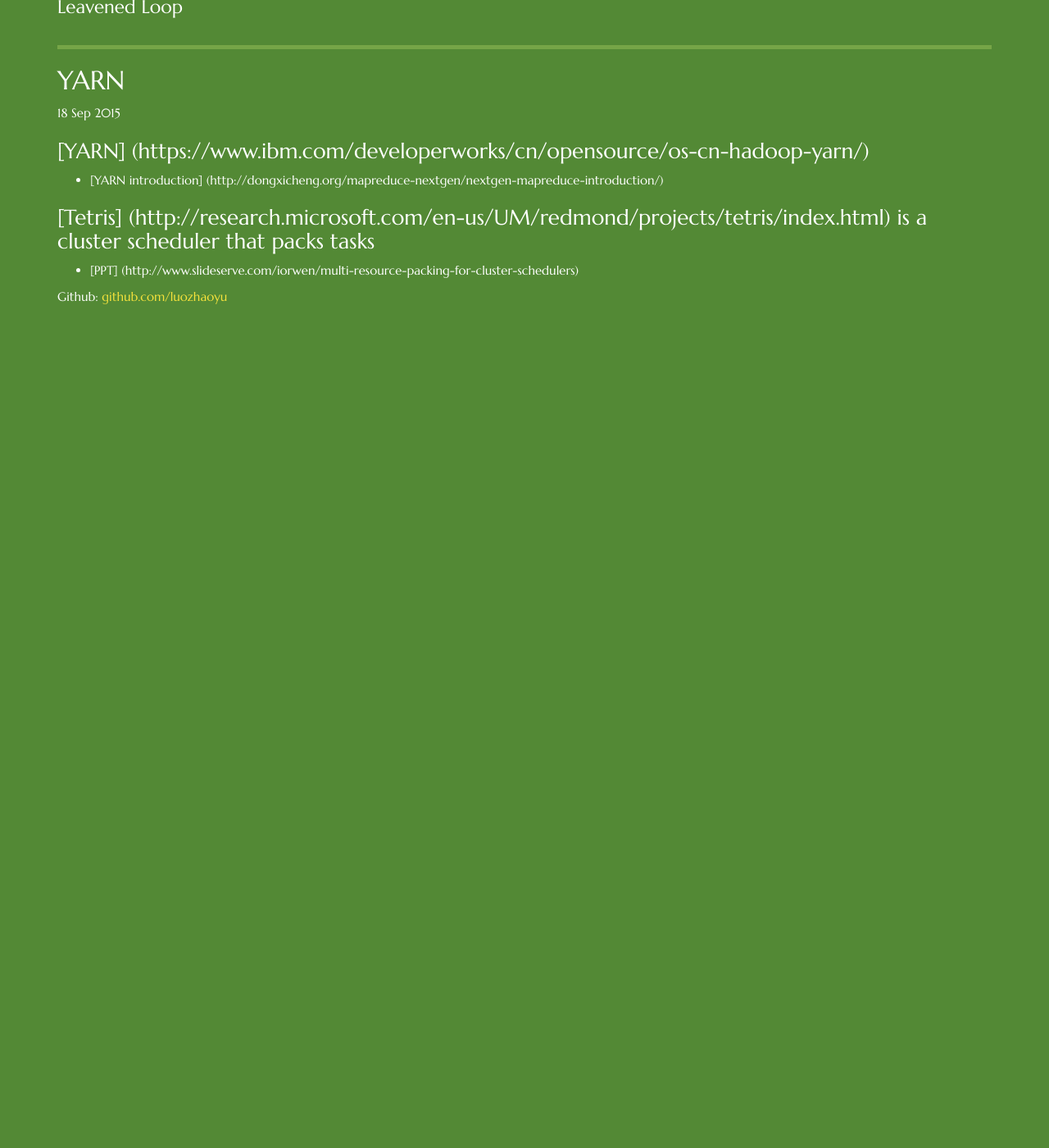
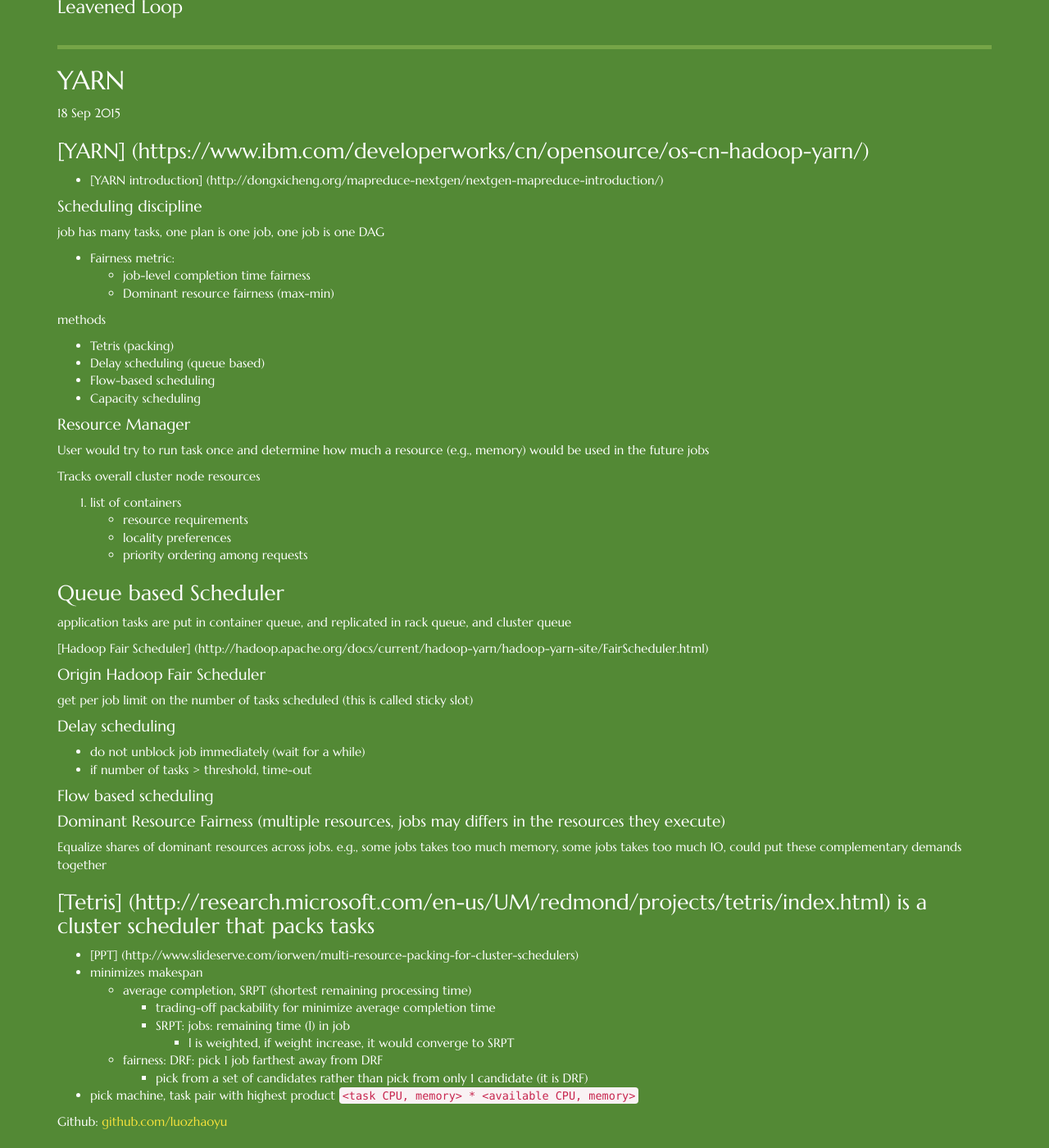
Before and after one commit to luozhaoyu/luozhaoyu.github.io, a Jekyll site: the page built from _posts/2015-09-18-YARN.md, in a window 1280 px wide and 1400 px high, scrolled down 154 px. Shown: the whole window at 82% size. Built offline with Jekyll 4.4.1, drawn with Linux system fonts in a browser that asks for light colours; nearby versions of some CDN libraries; Markdown is read by kramdown in place of the engine named in the settings; before the commit the page ends 900 px from its top, so only the background shows below that.

Commit message:
finish yarn

```diff
--- a/_posts/2015-09-18-YARN.md
+++ b/_posts/2015-09-18-YARN.md
@@ -6,5 +6,54 @@
 ### [YARN] (https://www.ibm.com/developerworks/cn/opensource/os-cn-hadoop-yarn/)
 * [YARN introduction] (http://dongxicheng.org/mapreduce-nextgen/nextgen-mapreduce-introduction/)
 
+#### Scheduling discipline
+job has many tasks, one plan is one job, one job is one DAG
+
+* Fairness metric:
+    * job-level completion time fairness
+    * Dominant resource fairness (max-min)
+
+methods
+
+* Tetris (packing)
+* Delay scheduling (queue based)
+* Flow-based scheduling
+* Capacity scheduling
+
+#### Resource Manager
+User would try to run task once and determine how much a resource (e.g., memory) would be used in the future jobs
+
+Tracks overall cluster node resources
+
+1. list of containers
+- resource requirements
+- locality preferences
+- priority ordering among requests
+
+### Queue based Scheduler
+application tasks are put in container queue, and replicated in rack queue, and cluster queue
+
+[Hadoop Fair Scheduler] (http://hadoop.apache.org/docs/current/hadoop-yarn/hadoop-yarn-site/FairScheduler.html)
+
+#### Origin Hadoop Fair Scheduler
+get per job limit on the number of tasks scheduled (this is called sticky slot)
+
+#### Delay scheduling
+* do not unblock job immediately (wait for a while)
+* if number of tasks > threshold, time-out
+
+#### Flow based scheduling
+
+#### Dominant Resource Fairness (multiple resources, jobs may differs in the resources they execute)
+Equalize shares of dominant resources across jobs. e.g., some jobs takes too much memory, some jobs takes too much IO, could put these complementary demands together
+
 ### [Tetris] (http://research.microsoft.com/en-us/UM/redmond/projects/tetris/index.html) is a cluster scheduler that packs tasks
 * [PPT] (http://www.slideserve.com/iorwen/multi-resource-packing-for-cluster-schedulers)
+* minimizes makespan
+    * average completion, SRPT (shortest remaining processing time)
+        * trading-off packability for minimize average completion time
+        * SRPT: jobs: remaining time (l) in job
+            * l is weighted, if weight increase, it would converge to SRPT
+    * fairness: DRF: pick 1 job farthest away from DRF
+        * pick from a set of candidates rather than pick from only 1 candidate (it is DRF)
+* pick machine, task pair with highest product `<task CPU, memory> * <available CPU, memory>`
```
Also changed, not shown: _posts/2015-09-17-why-it-stops.md (+9 -0 lines).
